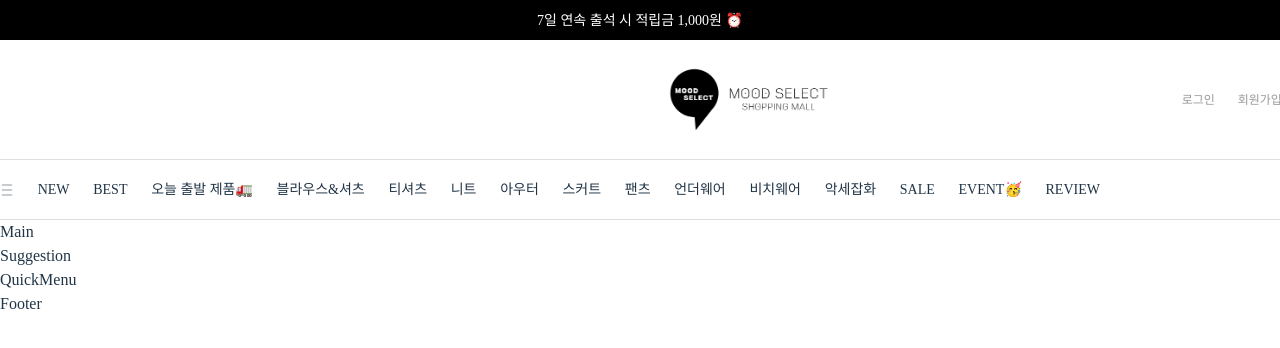
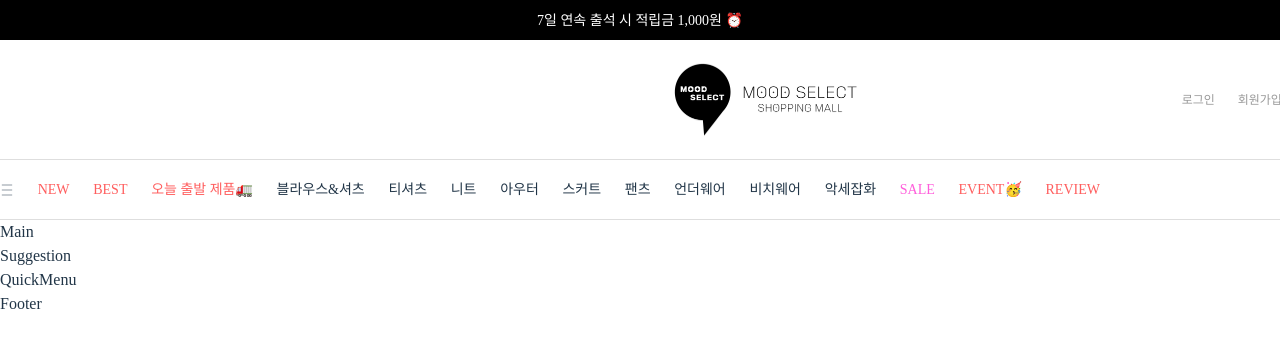
Before and after one commit to andrew-tg-song/mood-select, a React (Vite) app in the folder packages/frontend/: page / in a window 1280 px wide. Shown: the top 348 px of the page. Built offline with nearby package versions, Linux system fonts and the light colour scheme; a web font is replaced by a local one.

Commit message:
feat : Context API를 이용한 darkMode 기능 추가

```diff
--- a/packages/frontend/src/components/NavBar.tsx
+++ b/packages/frontend/src/components/NavBar.tsx
@@ -1,12 +1,15 @@
-import React, { useState } from 'react';
+import React, { useState, useContext } from 'react';
 import logo from '../assets/logo.png';
 import { CiMenuBurger, CiSearch, CiUser, CiHeart, CiDark, CiLight } from 'react-icons/ci';
 import { GiShoppingCart } from 'react-icons/gi';
 import TopEventBanner from './header/TopEventBanner';
+import { DarkModeContext } from '../context/DarkModeContext';
 
 export default function NavBar() {
   const [cartCount, setCartCount] = useState(0);
   const [wishCount, setWishCount] = useState(0);
+
+  const { darkMode, toggleDarkMode } = useContext(DarkModeContext);
 
   return (
     <div className="w-[100%] h-[220px]">
@@ -14,7 +17,7 @@ export default function NavBar() {
 
       <div className="w-[100%] h-[120px] border-[#dedede] border-solid border-b-[0.6px]">
         <div className="w-[93.75rem] h-[100%] mx-auto flex flex-row items-center justify-between relative">
-          <div className="w-[216px] h-[100%] flex items-center absolute left-[50%] ml-[-108px]">
+          <div className="w-[250px] h-[100%] flex items-center absolute left-[50%] ml-[-108px]">
             <img src={logo} className="w-[100%] h-[80px] object-cover" />
           </div>
 
@@ -34,9 +37,9 @@ export default function NavBar() {
             <li>
               <CiMenuBurger />
             </li>
-            <li>NEW</li>
-            <li>BEST</li>
-            <li>오늘 출발 제품🚛</li>
+            <li className="text-[#FF5E5E]">NEW</li>
+            <li className="text-[#FF5E5E]">BEST</li>
+            <li className="text-[#FF5E5E]">오늘 출발 제품🚛</li>
             <li>블라우스&셔츠</li>
             <li>티셔츠</li>
             <li>니트</li>
@@ -46,9 +49,9 @@ export default function NavBar() {
             <li>언더웨어</li>
             <li>비치웨어</li>
             <li>악세잡화</li>
-            <li>SALE</li>
-            <li>EVENT🥳</li>
-            <li>REVIEW</li>
+            <li className="text-[#FF5EDB]">SALE</li>
+            <li className="text-[#FF5E5E]">EVENT🥳</li>
+            <li className="text-[#FF5E5E]">REVIEW</li>
           </ul>
 
           <ul className="w-[11.625rem] h-[100%] flex justify-between items-center text-[1.2rem]">
@@ -70,9 +73,7 @@ export default function NavBar() {
               </div>
               <CiHeart />
             </li>
-            <li>
-              <CiDark />
-            </li>
+            <li onClick={toggleDarkMode}>{darkMode === 'dark' ? <CiLight /> : <CiDark />}</li>
           </ul>
         </div>
       </div>
--- /dev/null
+++ b/packages/frontend/src/context/DarkModeContext.tsx
@@ -0,0 +1,27 @@
+import React, { useState } from 'react';
+
+type ContextType = {
+  darkMode: 'light' | 'dark';
+  toggleDarkMode: () => void;
+};
+
+export const DarkModeContext = React.createContext<ContextType>({
+  darkMode: 'dark',
+  toggleDarkMode: () => {},
+});
+
+export const DarkModeProvider = ({ children }: { children: React.ReactNode }): JSX.Element => {
+  const [darkMode, setDarkMode] = useState<'light' | 'dark'>(
+    (localStorage.getItem('ui.theme') as 'light' | 'dark') || 'dark'
+  );
+
+  const toggleDarkMode = (): void => {
+    const val = darkMode === 'light' ? 'dark' : 'light';
+    setDarkMode(val);
+    localStorage.setItem('ui.theme', val);
+  };
+
+  console.log(darkMode);
+
+  return <DarkModeContext.Provider value={{ darkMode, toggleDarkMode }}>{children}</DarkModeContext.Provider>;
+};
--- /dev/null
+++ b/packages/frontend/src/context/ThemeContext.js
@@ -0,0 +1,36 @@
+import { createContext, useState, useEffect } from 'react';
+
+export const DarkModeContext = createContext();
+
+export function DarkModeProvider({ children }) {
+  const [darkMode, setDarkMode] = useState(false);
+  const toggleDarkMode = () => {
+    setDarkMode((mode) => !mode);
+    updateDarkMode(!darkMode);
+  };
+  console.log(darkMode);
+
+  useEffect(() => {
+    const isDark =
+      localStorage.theme === 'dark' ||
+      (!('theme' in localStorage) && window.matchMedia('(prefers-color-scheme: dark)').matches);
+
+    setDarkMode(isDark);
+
+    updateDarkMode(isDark);
+  }, []);
+
+  return <DarkModeContext.Provider value={{ darkMode, toggleDarkMode }}>{children}</DarkModeContext.Provider>;
+}
+
+function updateDarkMode(darkMode) {
+  if (darkMode) {
+    document.documentElement.classList.add('dark');
+
+    localStorage.theme = 'dark';
+  } else {
+    document.documentElement.classList.remove('dark');
+
+    localStorage.theme = 'light';
+  }
+}
--- a/packages/frontend/src/main.tsx
+++ b/packages/frontend/src/main.tsx
@@ -2,9 +2,10 @@ import React from 'react';
 import ReactDOM from 'react-dom/client';
 import App from './App.tsx';
 import './index.css';
+import { DarkModeProvider } from './context/DarkModeContext.tsx';
 
 ReactDOM.createRoot(document.getElementById('root') as HTMLElement).render(
-  <React.StrictMode>
+  <DarkModeProvider>
     <App />
-  </React.StrictMode>
+  </DarkModeProvider>
 );
```
